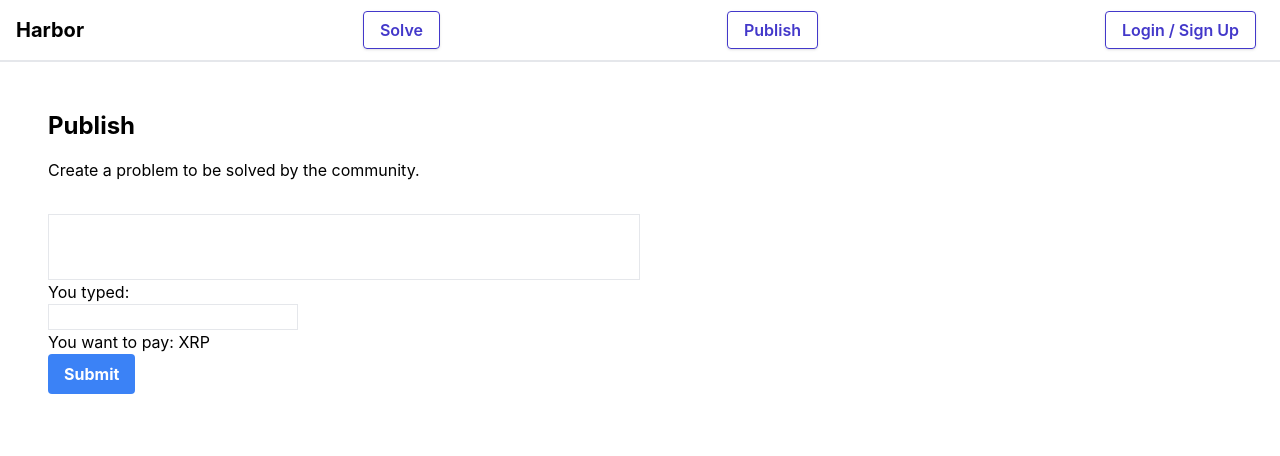
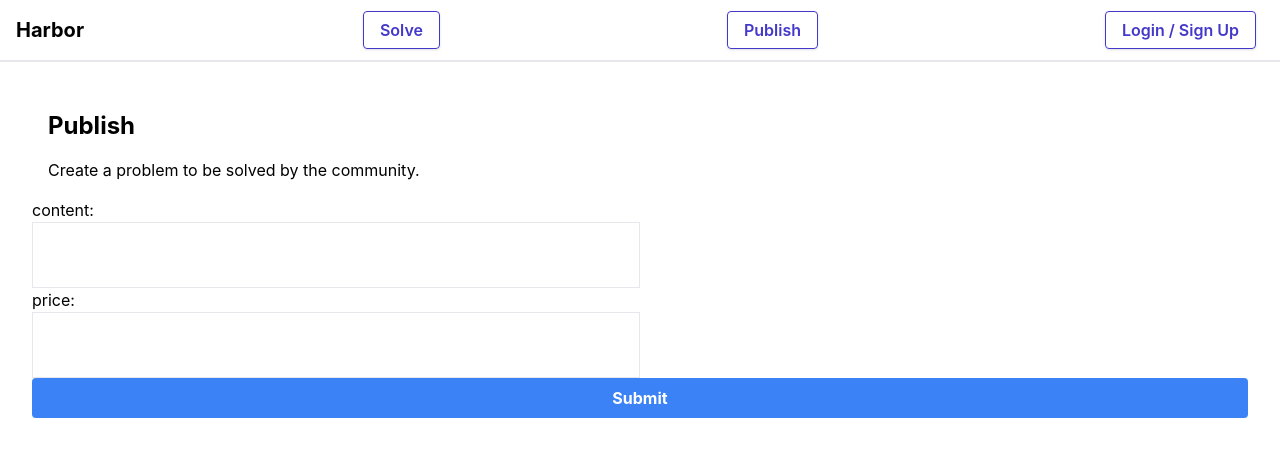
Before and after one commit to useharbor/harbor, a React (Create React App) app: page /publish in a window 1280 px wide. Shown: the top 456 px of the page. Built offline with nearby package versions, Linux system fonts and the light colour scheme.

Commit message:
jobform some firebase connection

```diff
--- a/src/Firebase.js
+++ b/src/Firebase.js
@@ -1,4 +1,5 @@
-import { initializeApp } from "firebase/app";
+import { Firestore } from "@firebase/firestore";
+import firebase from "firebase/compat/app";
 import { getAuth } from "firebase/auth";
 
 const firebaseConfig = {
@@ -8,9 +9,10 @@ const firebaseConfig = {
   storageBucket: "harbor-db.appspot.com",
   messagingSenderId: "721146637612",
   appId: "1:721146637612:web:ae0114e7e6837075c69089",
-    measurementId: "G-JG2DSRT8N9"
+  measurementId: "G-JG2DSRT8N9",
 };
 
 // Initialize Firebase
-const app = initializeApp(firebaseConfig);
+const app = firebase.initializeApp(firebaseConfig);
+
 export default app;
--- /dev/null
+++ b/src/components/JobForm.js
@@ -0,0 +1,60 @@
+import React, { useState } from "react";
+import firebase from "firebase/compat/app";
+import "firebase/compat/firestore";
+
+function JobForm() {
+  const [content, setContent] = useState("");
+  const [price, setPrice] = useState("");
+  const db = firebase.firestore();
+
+  const handleSubmit = async (e) => {
+    console.log("submitting");
+    e.preventDefault();
+
+    try {
+      await db.collection("Jobs").add({
+        content: content,
+        price: price,
+      });
+
+      alert("Data added to Firestore!");
+      setContent("");
+      setPrice("");
+    } catch (error) {
+      console.error("Error adding document: ", error);
+    }
+  };
+
+  return (
+    <form onSubmit={handleSubmit} className="flex flex-col">
+      <label htmlFor="content">content:</label>
+      <input
+        type="text"
+        id="content"
+        required
+        value={content}
+        onChange={(e) => setContent(e.target.value)}
+        className="border w-1/2 py-5"
+      />
+
+      <label htmlFor="price">price:</label>
+      <input
+        type="number"
+        id="price"
+        required
+        value={price}
+        onChange={(e) => setPrice(e.target.value)}
+        className="border w-1/2 py-5"
+      />
+
+      <button
+        type="submit"
+        className="bg-blue-500 hover:bg-blue-700 text-white font-bold py-2 px-4 rounded"
+      >
+        Submit
+      </button>
+    </form>
+  );
+}
+
+export default JobForm;
--- a/src/pages/Publish.js
+++ b/src/pages/Publish.js
@@ -1,6 +1,9 @@
 import React from "react";
 import ContentTextBox from "../components/ContentTextBox.js";
 import PaymentTextBox from "../components/PaymentTextBox";
+import JobForm from "../components/JobForm.js";
+
+// const { getFirestore, Timestamp } = require("firebase-admin/firestore");
 
 export default function Home() {
   return (
@@ -9,13 +12,7 @@ export default function Home() {
         <h1 className="text-2xl font-bold mb-4">Publish</h1>
         <p>Create a problem to be solved by the community.</p>
       </div>
-      <div className="p-4">
-        <ContentTextBox />
-        <PaymentTextBox />
-        <button className="bg-blue-500 hover:bg-blue-700 text-white font-bold py-2 px-4 rounded">
-          Submit
-        </button>
-      </div>
+      <JobForm />
     </div>
   );
 }
--- a/src/pages/SolveEdit.js
+++ b/src/pages/SolveEdit.js
@@ -1,58 +1,96 @@
-import React, { useState } from 'react';
-import Flashcard from '../components/flashcard.js';
-import EditableTextBox from '../components/edit_text.js';
-import SolveNavbar from '../components/solve_navbar.js';
+import React, { useEffect, useState } from "react";
+import Flashcard from "../components/flashcard.js";
+import EditableTextBox from "../components/edit_text.js";
+import SolveNavbar from "../components/solve_navbar.js";
+import firebase from "firebase/compat/app";
+import "firebase/compat/firestore";
 
 const flashcardsData = [
-  { front: 'seeded text 1', back: 'Back of Card 1' },
-  { front: 'seeded text 2', back: 'Back of Card 2' },
-  { front: 'seeded text 3', back: 'Back of Card 3' },
+  { front: "seeded text 1", back: "Back of Card 1" },
+  { front: "seeded text 2", back: "Back of Card 2" },
+  { front: "seeded text 3", back: "Back of Card 3" },
   // ...add as many flashcards as you like
 ];
 
 const Page = () => {
+  const db = firebase.firestore();
+
+  const onPageLoad = () => {
+    console.log("Page loaded");
+    db.collection("Jobs")
+      .get()
+      .then((querySnapshot) => {
+        querySnapshot.forEach((doc) => {
+          console.log(`${doc.id} => ${doc.data()}`);
+          flashcardsData.push(doc.data());
+        });
+      });
+  };
+
+  // Use useEffect to run onPageLoad on page load
+  useEffect(() => {
+    onPageLoad();
+  }, []); // The empty dependency array [] ensures it runs only once on page load
+
   const [currentIndex, setCurrentIndex] = useState(0);
 
   const goToPrevious = () => {
-    setCurrentIndex((prevIndex) => prevIndex > 0 ? prevIndex - 1 : flashcardsData.length - 1);
+    setCurrentIndex((prevIndex) =>
+      prevIndex > 0 ? prevIndex - 1 : flashcardsData.length - 1
+    );
   };
 
   const goToNext = () => {
-    setCurrentIndex((prevIndex) => prevIndex < flashcardsData.length - 1 ? prevIndex + 1 : 0);
+    setCurrentIndex((prevIndex) =>
+      prevIndex < flashcardsData.length - 1 ? prevIndex + 1 : 0
+    );
   };
 
   return (
     <>
-        <SolveNavbar/>
+      <SolveNavbar />
       <div className="flex">
         <div className="flex-1 p-4 bg-gray-200">
           <div className="flex flex-col items-center">
             <Flashcard
-                    frontContent={<div className="text-center">{flashcardsData[currentIndex].front}</div>}
-                    backContent={<div className="text-center">{flashcardsData[currentIndex].back}</div>}
+              frontContent={
+                <div className="text-center">
+                  {flashcardsData[currentIndex].front}
+                </div>
+              }
+              backContent={
+                <div className="text-center">
+                  {flashcardsData[currentIndex].back}
+                </div>
+              }
             />
           </div>
-
         </div>
         <div className="flex-1 p-4 bg-blue-200">
-                <EditableTextBox
-                    initialText={flashcardsData[currentIndex].front}
-                />
+          <EditableTextBox initialText={flashcardsData[currentIndex].front} />
           <div className="flex mt-5">
-                    <button className="mx-2 bg-gray-300 hover:bg-gray-400 text-black font-bold py-6 px-6 rounded" onClick={goToPrevious}>
+            <button
+              className="mx-2 bg-gray-300 hover:bg-gray-400 text-black font-bold py-6 px-6 rounded"
+              onClick={goToPrevious}
+            >
               Invalid
             </button>
-                    <button className="mx-2 bg-gray-300 hover:bg-gray-400 text-black font-bold py-6 px-6 rounded" onClick={goToNext}>
+            <button
+              className="mx-2 bg-gray-300 hover:bg-gray-400 text-black font-bold py-6 px-6 rounded"
+              onClick={goToNext}
+            >
               Edit
             </button>
-                    <button className="mx-2 bg-gray-300 hover:bg-gray-400 text-black font-bold py-6 px-6 rounded" onClick={goToNext}>
+            <button
+              className="mx-2 bg-gray-300 hover:bg-gray-400 text-black font-bold py-6 px-6 rounded"
+              onClick={goToNext}
+            >
               Good
             </button>
           </div>
         </div>
       </div>
     </>
-
   );
 };
 
```
Lines whose indentation alone changed are shown as unchanged.
